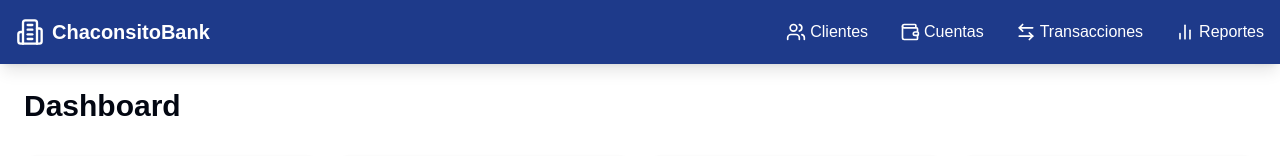
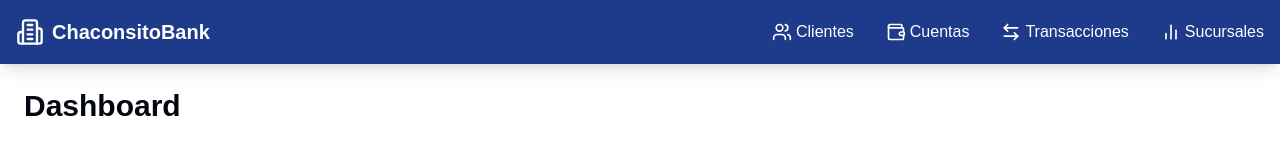
Before and after one commit to DerekRdgz/Databases-finalproject, a Next.js app: page / in a window 1280 px wide. Shown: the top 156 px of the page. Built offline with nearby package versions, Linux system fonts and the light colour scheme.

Commit message:
refactor: :recycle: Changed Navbar option to sucursales

```diff
--- a/src/app/components/navbar.tsx
+++ b/src/app/components/navbar.tsx
@@ -49,11 +49,11 @@ const Navbar = () => {
             </Link>
 
             <Link
-              href="/reportes"
+              href="/sucursales"
               className="flex items-center space-x-1 text-white hover:text-blue-200 transition duration-150"
             >
               <BarChart2 size={20} />
-              <span>Reportes</span>
+              <span>Sucursales</span>
             </Link>
           </div>
 
```
